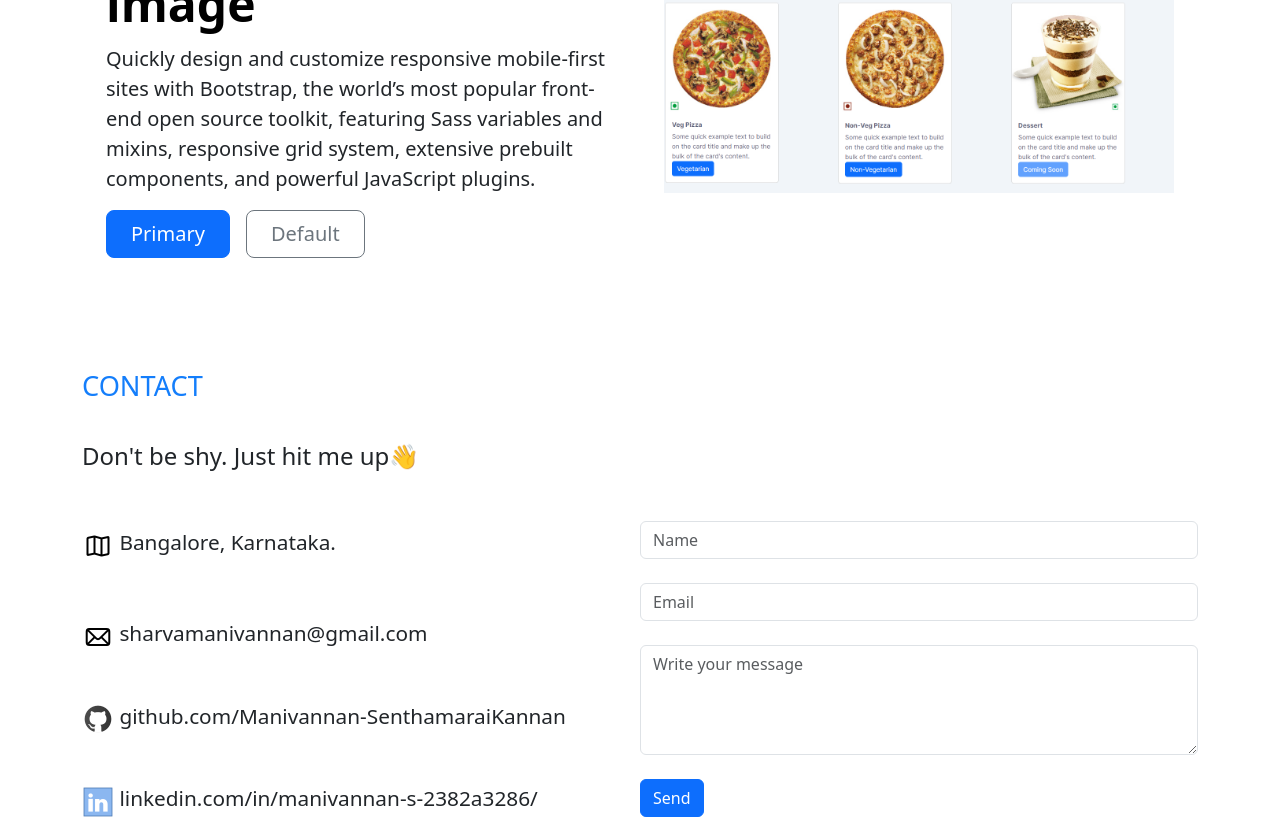
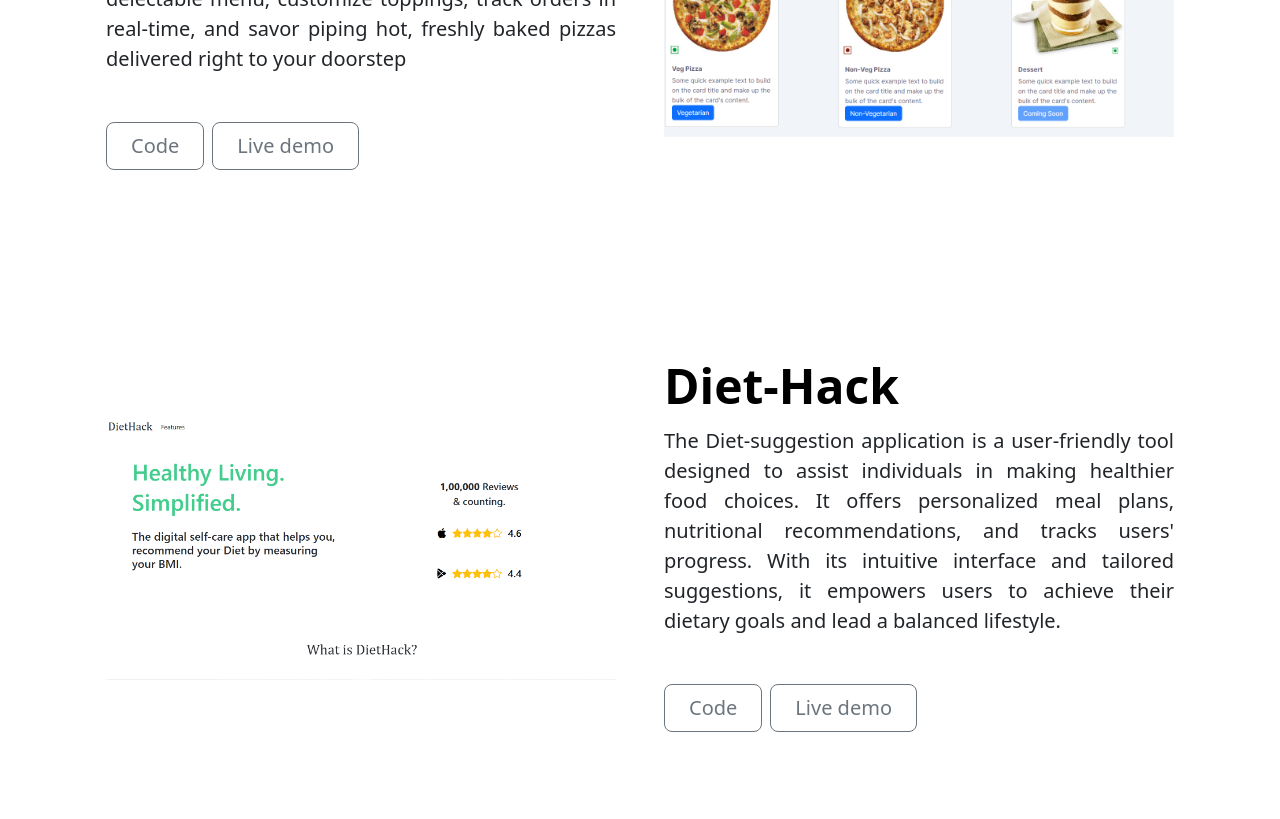
Before and after one commit to Manivannan-SenthamaraiKannan/manivannan.dev, a React (Create React App) app: page / in a window 1280 px wide. Shown: the part 2100-2919 px from the top of the page. Built offline with nearby package versions, Linux system fonts and the light colour scheme.

Commit message:
Final changes in the Portfolio.

```diff
--- a/src/Components/Portfolio.js
+++ b/src/Components/Portfolio.js
@@ -1,28 +1,51 @@
 import React from 'react'
 import pizzeria from '../Images/pizzeria.png'
+import dietSuggestion from '../Images/dietSuggestion.png'
 
 const Portfolio = () => {
+
   return (
     <section className='portfolio' id='portfolio'>
       <div className='container py-3'>
         <h3 style={{ color: "#147efb", fontSize: '1.8rem', textTransform: 'uppercase' }}>Porfolio</h3>
         <h4 className="fw-bold lh-1 mb-3" style={{ paddingTop: '1.5rem', textAlign: 'left' }}>Each project is a unique piece of development 🧩</h4>
-        What Happened
-        <div class="container col-xxl-8 px-4 py-5">
-          <div class="row flex-lg-row-reverse align-items-center g-5 py-5">
-            <div class="col-10 col-sm-8 col-lg-6">
-              <img src={pizzeria} class="d-block mx-lg-auto img-fluid" alt="Bootstrap Themes" width="700" height="500" loading="lazy" />
+        {/*Pizzeria Application*/}
+        <div className="container px-4 py-5">
+          <div className="row flex-lg-row-reverse align-items-center g-5 py-5">
+            <div className="col-10 col-sm-8 col-lg-6">
+              <img src={pizzeria} className="d-block mx-lg-auto img-fluid" alt="Bootstrap Themes" width="700" height="500" loading="lazy" />
             </div>
-            <div class="col-lg-6">
-              <h1 class="display-5 fw-bold text-body-emphasis lh-1 mb-3">Responsive left-aligned hero with image</h1>
-              <p class="lead">Quickly design and customize responsive mobile-first sites with Bootstrap, the world’s most popular front-end open source toolkit, featuring Sass variables and mixins, responsive grid system, extensive prebuilt components, and powerful JavaScript plugins.</p>
-              <div class="d-grid gap-2 d-md-flex justify-content-md-start">
-                <button type="button" class="btn btn-primary btn-lg px-4 me-md-2">Primary</button>
-                <button type="button" class="btn btn-outline-secondary btn-lg px-4">Default</button>
+            <div className="col-lg-6">
+              <h1 className="display-5 fw-bold text-body-emphasis lh-1 mb-3">Pizzeria</h1>
+              <p className="lead" style={{ textAlign: 'justify', paddingBottom:'2rem' }}>Indulge in the ultimate pizza experience with our user-friendly pizzeria pizza delivery app. Browse a delectable menu, customize toppings, track orders in real-time, and savor piping hot, freshly baked pizzas delivered right to your doorstep</p>
+              <div className="d-grid gap-2 d-md-flex justify-content-md-start">
+                <button type="button" className="btn btn-outline-secondary btn-lg px-4"
+                onClick={()=>window.open('https://github.com/Manivannan-SenthamaraiKannan/pizzeria-frontend')}>Code</button>
+                <button type="button" className="btn btn-outline-secondary btn-lg px-4"
+                onClick={()=>window.open('https://pizzeria-pizza.netlify.app/')}>Live demo</button>
               </div>
             </div>
           </div>
         </div>
+      {/*Diet Suggestion*/}
+        <div className="container px-4 py-5">
+          <div className="row flex-lg-row-reverse align-items-center g-5 py-5">
+            <div className="col-lg-6">
+              <h1 className="display-5 fw-bold text-body-emphasis lh-1 mb-3">Diet-Hack</h1>
+              <p className="lead" style={{ textAlign: 'justify', paddingBottom:'2rem' }}>The Diet-suggestion application is a user-friendly tool designed to assist individuals in making healthier food choices. It offers personalized meal plans, nutritional recommendations, and tracks users' progress. With its intuitive interface and tailored suggestions, it empowers users to achieve their dietary goals and lead a balanced lifestyle.</p>
+              <div className="d-grid gap-2 d-md-flex justify-content-md-start">
+                <button type="button" className="btn btn-outline-secondary btn-lg px-4"
+                        onClick={()=>window.open('https://github.com/Manivannan-SenthamaraiKannan/diet_suggestion-frontend')}>Code</button>
+                <button type="button" className="btn btn-outline-secondary btn-lg px-4"
+                        onClick={()=>window.open('https://diet-suggestionapp.netlify.app/')}>Live demo</button>
+              </div>
+            </div>
+            <div className="col-10 col-sm-8 col-lg-6">
+              <img src={dietSuggestion} className="d-block mx-lg-auto img-fluid" alt="Bootstrap Themes" width="700" height="500" loading="lazy" />
+            </div>
+          </div>
+        </div>
+
       </div>
     </section >
   )
```
Also changed, not shown: src/Images/dietSuggestion.png (added).
